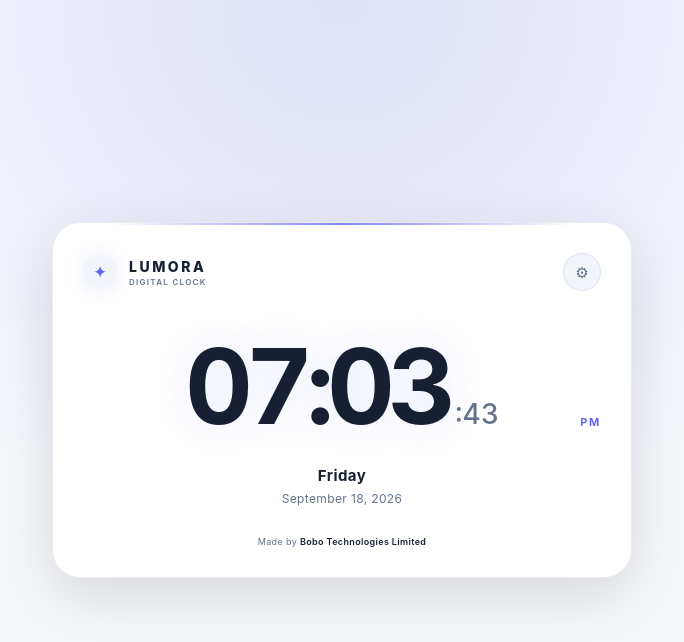
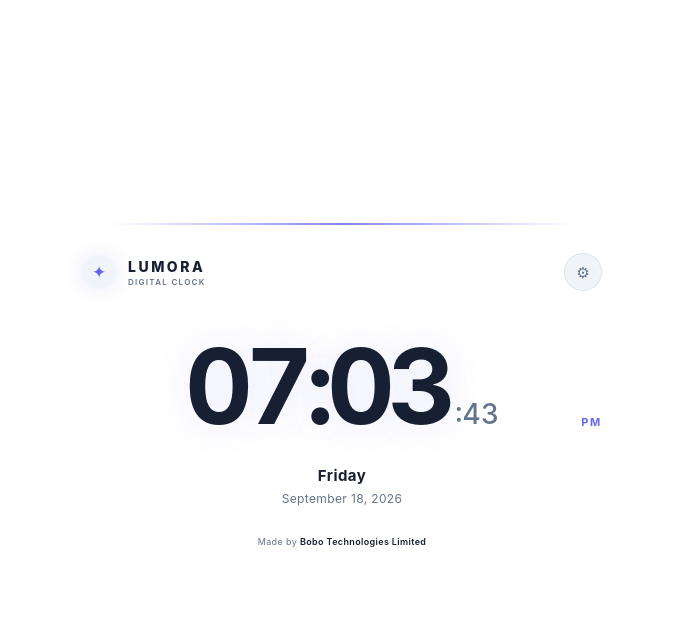
Before and after one commit to bobo-technologies-limited/Lumora-Clock, a plain HTML site: page index.html in a window 1280 px wide. Shown: the whole page, without its empty margins (298-982 px from the left). Drawn offline with Linux system fonts and the light colour scheme.

Commit message:
Refactor styles for body and clock-card
Updated body and clock-card styles for transparency and removed borders.

```diff
--- a/css/style.css
+++ b/css/style.css
@@ -244,22 +244,19 @@ input {
    ========================================================== */
 
 body {
-
     min-height: 100vh;
 
     display: flex;
     align-items: center;
     justify-content: center;
 
+    margin: 0;
+    padding: 0;
+
     font-family: var(--font-primary);
 
-    background:
-        radial-gradient(
-            circle at 50% 0%,
-            var(--glow),
-            transparent 55%
-        ),
-        var(--background);
+    /* Fully transparent */
+    background: transparent;
 
     color: var(--text);
 
@@ -291,11 +288,9 @@ body {
    ========================================================== */
 
 .clock-card {
-
     position: relative;
 
     width: 100%;
-
     min-height: 340px;
 
     padding: 30px;
@@ -303,17 +298,12 @@ body {
     display: flex;
     flex-direction: column;
 
-    border:
-        1px solid var(--border);
+    background: transparent;
 
-    border-radius:
-        var(--radius-lg);
+    border: none;
+    border-radius: 0;
 
-    background:
-        var(--card);
-
-    box-shadow:
-        var(--shadow);
+    box-shadow: none;
 
     overflow: hidden;
 
@@ -322,7 +312,6 @@ body {
         border-color var(--transition),
         box-shadow var(--transition);
 }
-
 
 /* ==========================================================
    TOP ACCENT
```
